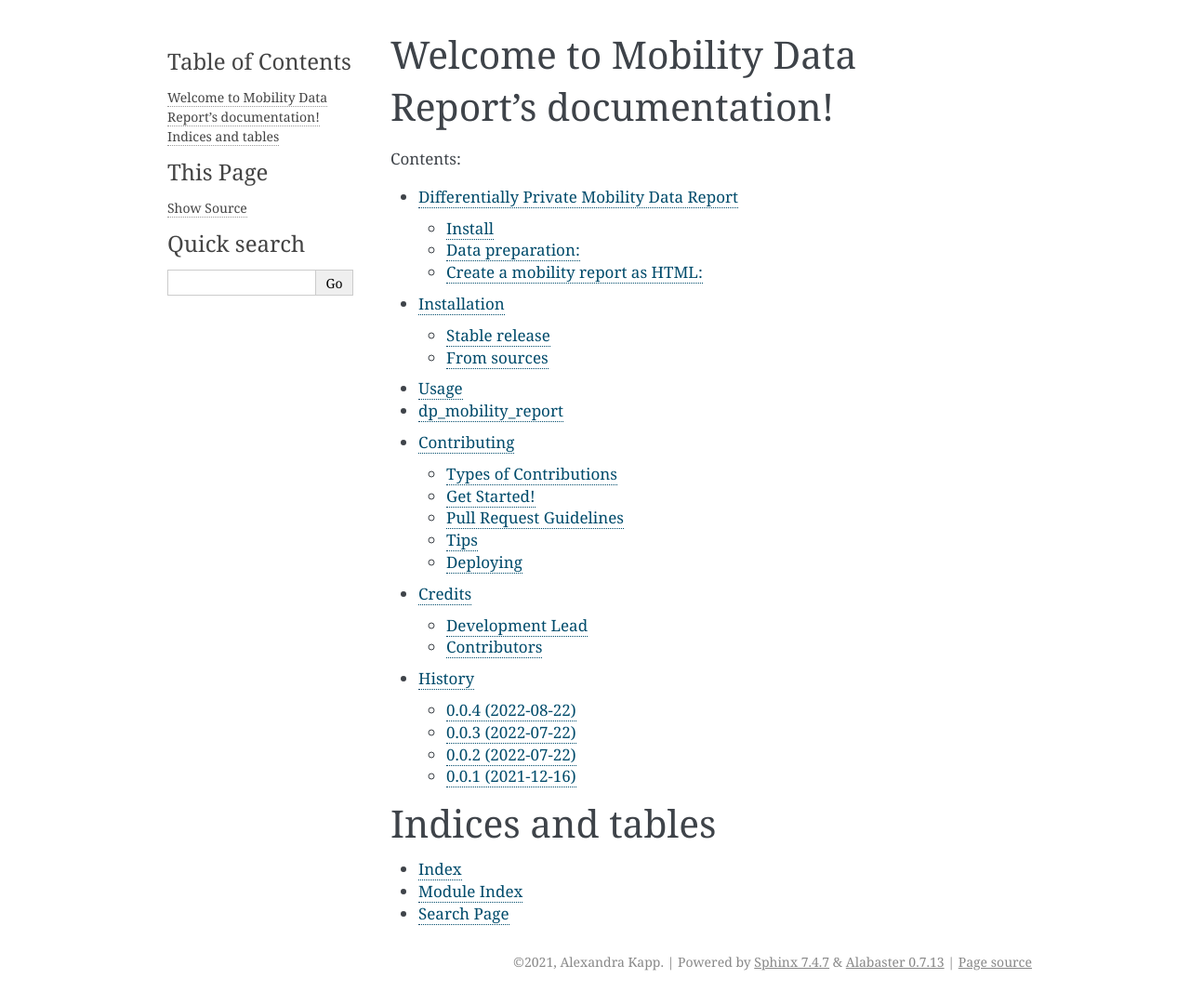
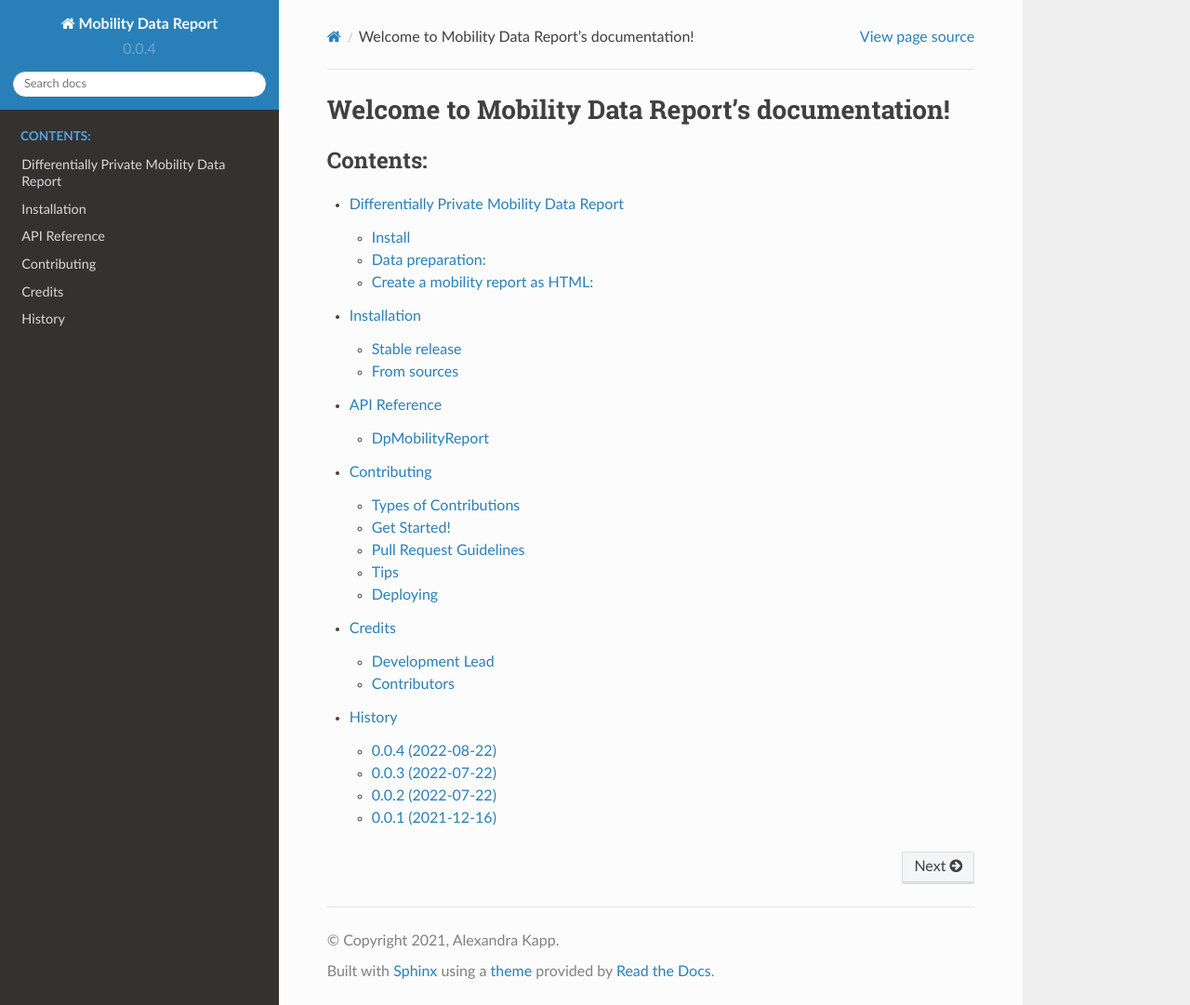
Before and after one commit to FreeMoveProject/dp_mobility_report, a Sphinx documentation site: the page built from docs/index.rst, in a window 1280 px wide and 1081 px high. Shown: the whole window at 93% size. Built offline with Sphinx 7.4.7 and the Read the Docs theme 2.0.0, drawn with Linux system fonts in a browser that asks for light colours; pages that are not in the unit, such as notebooks, are missing from menus.

Commit message:
refine docs
- change style
- include API reference

```diff
--- a/docs/conf.py
+++ b/docs/conf.py
@@ -32,7 +32,7 @@ import dp_mobility_report
 
 # Add any Sphinx extension module names here, as strings. They can be
 # extensions coming with Sphinx (named 'sphinx.ext.*') or your custom ones.
-extensions = ["sphinx.ext.autodoc", "sphinx.ext.viewcode"]
+extensions = ["sphinx.ext.autodoc", "sphinx.ext.viewcode", 'sphinx.ext.napoleon']
 
 # Add any paths that contain templates here, relative to this directory.
 templates_path = ["_templates"]
@@ -84,7 +84,7 @@ todo_include_todos = False
 # The theme to use for HTML and HTML Help pages.  See the documentation for
 # a list of builtin themes.
 #
-html_theme = "alabaster"
+html_theme = "sphinx_rtd_theme"
 
 # Theme options are theme-specific and customize the look and feel of a
 # theme further.  For a list of options available for each theme, see the
@@ -95,7 +95,7 @@ html_theme = "alabaster"
 # Add any paths that contain custom static files (such as style sheets) here,
 # relative to this directory. They are copied after the builtin static files,
 # so a file named "default.css" will overwrite the builtin "default.css".
-html_static_path = ["_static"]
+html_static_path = [] #["_static"]
 
 
 # -- Options for HTMLHelp output ---------------------------------------
--- a/docs/index.rst
+++ b/docs/index.rst
@@ -1,5 +1,5 @@
 Welcome to Mobility Data Report's documentation!
-======================================
+================================================
 
 .. toctree::
    :maxdepth: 2
@@ -7,14 +7,7 @@ Welcome to Mobility Data Report's documentation!
 
    readme
    installation
-   usage
    modules
    contributing
    authors
    history
-
-Indices and tables
-==================
-* :ref:`genindex`
-* :ref:`modindex`
-* :ref:`search`
--- a/docs/modules.rst
+++ b/docs/modules.rst
@@ -1,7 +1,10 @@
-dp_mobility_report
-==================
+===============
+API Reference
+===============
 
-.. toctree::
-   :maxdepth: 4
+.. currentmodule:: mobility_report
 
-   dp_mobility_report
+DpMobilityReport
+~~~~~~~~~~~~~~~~~~~
+.. autoclass:: dp_mobility_report.dpmreport.DpMobilityReport
+	:members: report, to_file
--- a/docs/usage.rst
+++ /dev/null
@@ -1,7 +0,0 @@
-=====
-Usage
-=====
-
-To use Mobility Data Report in a project::
-
-    import dp_mobility_report
```
